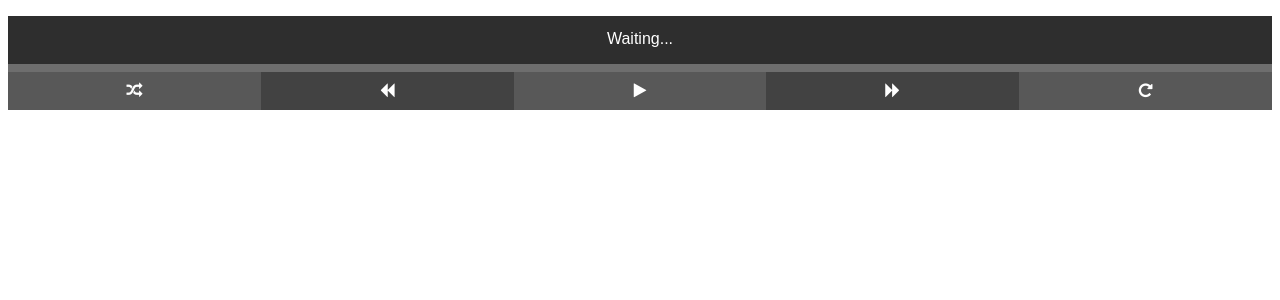
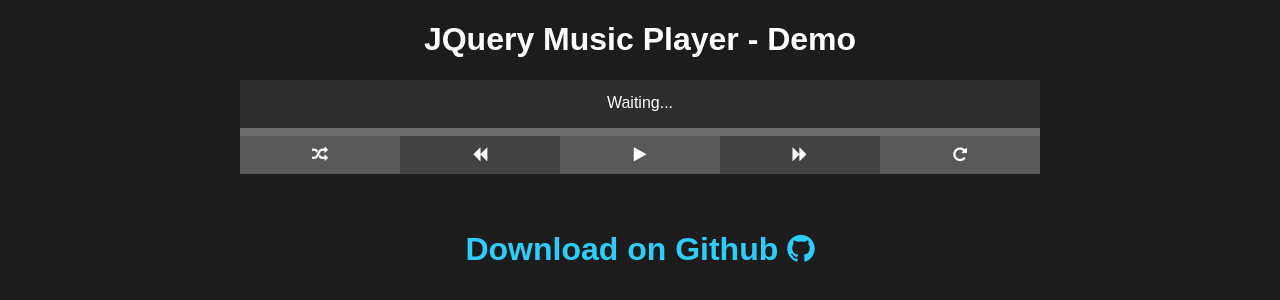
Before and after one commit to HaakonHawk/jqmusic, a plain HTML site: page demo/index.html in a window 1280 px wide. Drawn offline with nearby package versions, Linux system fonts and the light colour scheme; no server answers.

Commit message:
Add files via upload

```diff
--- a/demo/index.html
+++ b/demo/index.html
@@ -5,12 +5,30 @@
 		<meta http-equiv="Content-Type" content="text/html;charset=utf-8" />
 		<link rel="stylesheet" href="css/jqmusic.min.css" type="text/css"/>
 		<link rel="stylesheet" href="css/font-awesome.min.css" type="text/css"/>
-    		<script src="https://code.jquery.com/jquery-1.11.1.js"></script>
-    		<script src="https://cdnjs.cloudflare.com/ajax/libs/jsmediatags/3.7.0/jsmediatags.min.js"></script>
-    		<script src="js/config.js"></script>
+    	<script src="https://code.jquery.com/jquery-1.11.1.js"></script>
+    	<script src="https://cdnjs.cloudflare.com/ajax/libs/jsmediatags/3.7.0/jsmediatags.min.js"></script>
+    	<script src="js/config.js"></script>
 		<script src="js/jqmusic.min.js"></script>
+		<style>
+		body {
+			background:#1C1C1C;
+			color:#FFFFFF;
+			font-family:"Arial";
+		}
+		#jqmusic {
+			max-width:800px;
+		}
+		a:link, a:visited {
+			text-decoration: none;
+			color:#2ECCFA;
+		}
+		</style>
 	</head>
 	<body>
-		<div id="jqmusic"></div>
+		<center>
+			<h1>JQuery Music Player - Demo</h1>
+			<div id="jqmusic"></div><br><br>
+			<a href="https://github.com/HaakonHawk/jqmusic" target="blank_"><h1>Download on Github <i class="fa fa-github" aria-hidden="true"></i></h1></a>
+		</center>
 	</body>
 </html>
```
Also changed, not shown: demo/css/jqmusic.min.css (+1 -1 lines).
